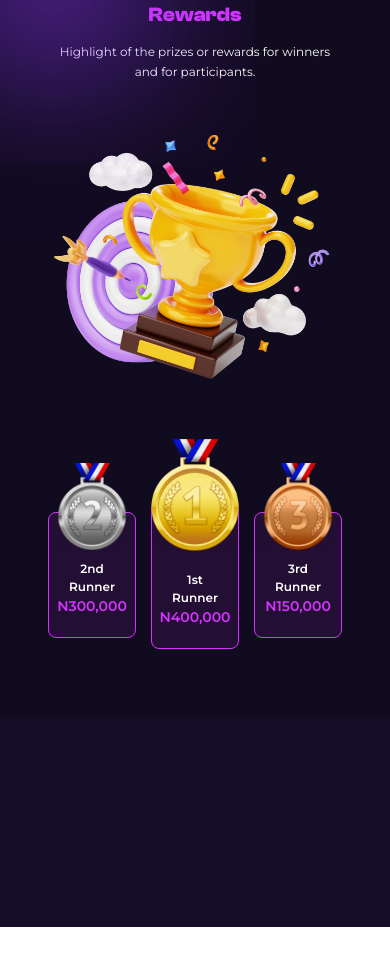
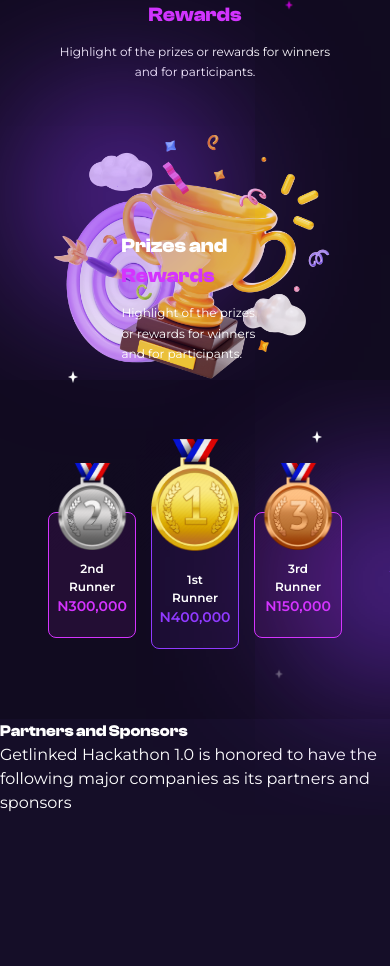
Before and after one commit to Afolabi-bit/getlinked, a React (Vite) app: page / in a window 390 px wide. Shown: the part 5880-6846 px from the top of the page. Before the commit the page ends 6807 px from the top, so only its background shows below. Built offline with nearby package versions, Linux system fonts and the light colour scheme; a web font is replaced by a local one.

Commit message:
partners section

```diff
--- a/src/App.jsx
+++ b/src/App.jsx
@@ -3,6 +3,7 @@ import FAQ from "./components/faq";
 import Header from "./components/header";
 import Hero from "./components/hero";
 import Intro from "./components/introduction";
+import Partners from "./components/partners";
 import PrizesAndRewards from "./components/prizes";
 import Rules from "./components/rules";
 import Timeline from "./components/timeline";
@@ -18,6 +19,7 @@ const App = () => {
       <FAQ />
       <Timeline />
       <PrizesAndRewards />
+      <Partners />
     </main>
   );
 };
--- /dev/null
+++ b/src/components/partners.jsx
@@ -0,0 +1,13 @@
+const Partners = () => {
+  return (
+    <section>
+      <h2>Partners and Sponsors</h2>
+      <p>
+        Getlinked Hackathon 1.0 is honored to have the following major companies
+        as its partners and sponsors
+      </p>
+    </section>
+  );
+};
+
+export default Partners;
--- a/src/components/prizes.jsx
+++ b/src/components/prizes.jsx
@@ -3,11 +3,29 @@ import Trophy from "../assets/9486889.png";
 import gold from "../assets/gold_medal.png";
 import silver from "../assets/silver_medal.png";
 import bronze from "../assets/bronze_medal.png";
+import StarG from "../assets/star-gra.svg";
+import StarW from "../assets/star-white.svg";
+import StarD from "../assets/star-dim.svg";
 
 const PrizesAndRewards = () => {
   return (
-    <section className="bg-[#110B20]  py-[70px] px-[3rem]">
-      <Shadow dist={"prizes-shadow-top"} />
+    <section className=" relative bg-[#110B20]  py-[70px] px-[3rem] lg:px-[4rem] lg:pt-[190px]">
+      <Shadow dist={"prizes-top"} />
+      <Shadow dist={"prizes-bottom"} />
+
+      <img
+        src={StarG}
+        alt="#"
+        className="absolute left-[50px] top-[30px] twinkle-fast md:left-[20%] md:top-[10%] "
+      />
+
+      <img
+        src={StarG}
+        alt="#"
+        className="absolute right-[25%] top-[100px] twinkle-2 "
+      />
+
+      <div className="lg:hidden">
         <h2 className="text-center mb-3">
           <span className="text-[20px] font-bold">Prizes and</span>
           <br />
@@ -16,46 +34,98 @@ const PrizesAndRewards = () => {
         <p className="text-center text-[12px] font-normal leading-[171%] ">
           Highlight of the prizes or rewards for winners and for participants.
         </p>
-      <article className="flex mt-[40px] flex-col">
-        <img src={Trophy} alt="#" />
+      </div>
 
-        <div className="flex justify-center items-center gap-[15px] mt-[120px]">
-          <div className="relative w-[90px] h-[126px] pb-[20px] rounded-[8px] border border-[#d434fe] flex flex-col  bg-[#d634fe17]">
-            <img src={silver} alt="" className="absolute left-0 top-[-50px]" />
+      <article className="flex mt-[40px] flex-col lg:flex-row">
+        <img
+          src={Trophy}
+          alt="#"
+          className=" w-[321px] mx-auto md:w-[400px] lg:w-[500px]"
+        />
+
+        <div className="relative flex justify-center items-center gap-[15px] mt-[120px]">
+          <div className="lg:w-[300px] absolute top-[-270px] left-[50%] translate-x-[-50%] text-left">
+            <h2 className=" mb-3">
+              <span className="text-[20px] font-bold">Prizes and</span>
+              <br />
+              <span className="text-[20px] font-bold text-[#d434fe]">
+                Rewards
+              </span>
+            </h2>
+            <p className=" text-[12px] font-normal leading-[171%] ">
+              Highlight of the prizes or rewards for winners and for
+              participants.
+            </p>
+          </div>
+          <img
+            src={StarW}
+            alt="#"
+            className="absolute top-[-130px] left-[20px] md:left-[15%]"
+          />
+          <img
+            src={StarW}
+            alt="#"
+            className="absolute top-[-70px] right-[20px]"
+          />
+          <div className="relative w-[90px] h-[126px] pb-[20px] rounded-[8px] border border-[#d434fe] flex flex-col  bg-[#d634fe17] md:w-[120px] md:h-[170px] lg:w-[180px] lg:h-[250px]">
+            <img
+              src={silver}
+              alt=""
+              className="absolute left-0 top-[-50px] lg:top-[-90px]"
+            />
             <div className="text-center flex flex-col h-full items-center justify-end ">
               <p className="text-[12px] font-semibold ">
-                2nd <br />
-                Runner
+                <span className="lg:text-[32px] lg:font-bold">2nd </span>
+                <br />
+                <span className="lg:text-[24px] lg:font-semibold">Runner</span>
               </p>
-              <p className="text-[14px] font-bold text-[#d434fe]">N300,000</p>
+              <p className="text-[14px] font-bold text-[#d434fe] lg:text-[32px]">
+                N300,000
+              </p>
             </div>
           </div>
 
-          <div className="relative w-[90px] h-[148px] pb-[20px] rounded-[8px] border border-[#d434fe] flex flex-col  bg-[#d634fe17]">
+          <div className="relative w-[90px] h-[148px] pb-[20px] rounded-[8px] border border-[#903AFF] flex flex-col  bg-[#8f3aff15] md:w-[120px] md:h-[228px] md:pb-[30px] lg:w-[180px] lg:h-[300px]">
             <img
               src={gold}
               alt=""
-              className="absolute left-0 top-[-50px] scale-[1.3]"
+              className="absolute left-0 top-[-50px] scale-[1.3] md:scale-[1.4] lg:translate-y-[-30px]"
             />
             <div className="text-center flex flex-col h-full items-center justify-end ">
               <p className="text-[12px] font-semibold ">
-                1st <br />
-                Runner
+                <span className="lg:text-[32px] lg:font-bold">1st </span>
+                <br />
+                <span className="lg:text-[24px] lg:font-semibold">Runner</span>
               </p>
-              <p className="text-[14px] font-bold text-[#d434fe]">N400,000</p>
+              <p className="text-[14px] font-bold text-[#903AFF] lg:text-[32px]">
+                N400,000
+              </p>
             </div>
           </div>
 
-          <div className="relative w-[90px] h-[126px] pb-[20px] rounded-[8px] border border-[#d434fe] flex flex-col  bg-[#d634fe17]">
-            <img src={bronze} alt="" className="absolute left-0 top-[-50px]" />
+          <div className="relative w-[90px] h-[126px] pb-[20px] rounded-[8px] border border-[#d434fe] flex flex-col  bg-[#d634fe17] md:w-[120px] md:h-[170px] lg:w-[180px] lg:h-[250px]">
+            <img
+              src={bronze}
+              alt=""
+              className="absolute left-0 top-[-50px] lg:top-[-90px]"
+            />
             <div className="text-center flex flex-col h-full items-center justify-end ">
               <p className="text-[12px] font-semibold ">
-                3rd <br />
-                Runner
+                <span className="lg:text-[32px] lg:font-bold">3rd </span>
+                <br />
+                <span className="lg:text-[24px] lg:font-semibold">Runner</span>
               </p>
-              <p className="text-[14px] font-bold text-[#d434fe]">N150,000</p>
+              <p className="text-[14px] font-bold text-[#d434fe] lg:text-[32px]">
+                N150,000
+              </p>
             </div>
           </div>
+
+          <img
+            src={StarD}
+            alt="#"
+            className="right-[20%] absolute bottom-[-30px] twinkle-2"
+          />
         </div>
       </article>
     </section>
--- a/src/index.css
+++ b/src/index.css
@@ -181,7 +181,14 @@ nav li > a:hover {
   bottom: 300px;
 }
 
-.prizes-shadow-top {
+.prizes-top {
+  top: 35%;
+  left: 30%;
+}
+
+.prizes-bottom {
+  bottom: 18%;
+  right: 0%;
 }
 
 .answer {
```
Lines whose indentation alone changed are shown as unchanged.
